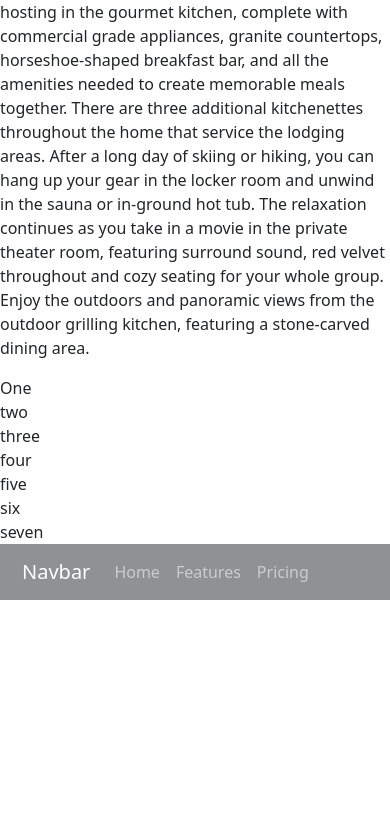
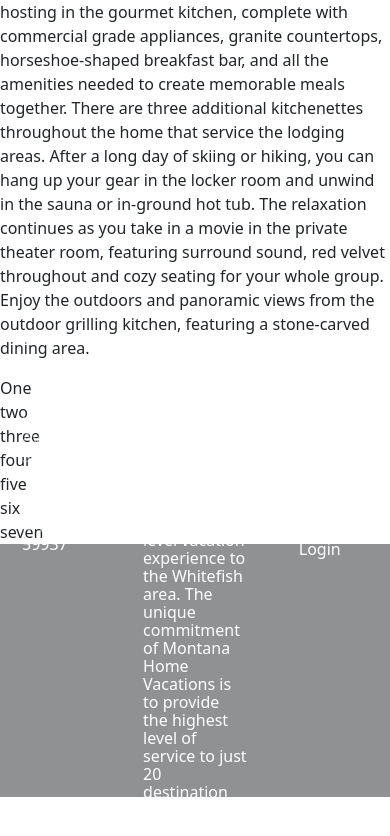
Before and after one commit to mdreesen/northernlights, a React (Create React App) app: page /northern-lights-interior in a window 390 px wide. Shown: the part 1060-1896 px from the top of the page. Before the commit the page ends 1660 px from the top, so only its background shows below. Built offline with nearby package versions, Linux system fonts and the light colour scheme.

Commit message:
designing footer and links for the footer. Need to address mobile and need to get overview and exterior addressed

```diff
--- a/src/App.js
+++ b/src/App.js
@@ -6,7 +6,6 @@ import Footer from './components/Footer';
 
 // Pages
 import Home from './pages/Home';
-
 import Interior from './pages/Interior';
 
 
@@ -17,9 +16,11 @@ function App() {
         <Navigation />
         <div>
           <Route exact path="/" component={Home} />
-          <Route exact path="/northern-lights-interior" component={Interior}/>
+          <Route exact path="/northern-lights-interior" component={Interior} />
         </div>
-        <Footer/>
+        <div className="footer_section">
+          <Footer/>
+        </div>
       </div>
     </Router>
   );
--- a/src/components/Footer/index.js
+++ b/src/components/Footer/index.js
@@ -6,18 +6,36 @@ import Container from 'react-bootstrap/Container'
 
 const Footer = () => {
     return (
-        <>
         <Navbar className="footer" bg="dark" variant="dark">
-        <Container>
-        <Navbar.Brand href="#home">Navbar</Navbar.Brand>
-        <Nav className="me-auto">
-          <Nav.Link href="#home">Home</Nav.Link>
-          <Nav.Link href="#features">Features</Nav.Link>
-          <Nav.Link href="#pricing">Pricing</Nav.Link>
-        </Nav>
-        </Container>
-      </Navbar>
-      </>
+            <Container>
+                {/* <Navbar.Brand href="#home">Navbar</Navbar.Brand> */}
+                <Nav className="footer_sections">
+                    <div className="footer_section_one">
+                        <p className="footer_text">Contact Us</p>
+                        <div className="footer_text_content">
+                            <p>913 Wisconsin Ave., Suite 104</p>
+                            <p>Whitefish, MT 59937</p>
+                        </div>
+                    </div>
+                    <div className="footer_section_two">
+                        <p className="footer_text">About Us</p>
+                        <div className="footer_text_content">
+                            <p>Montana Home Vacations is led by a team of locals with a shared vision for bringing a boutique-level vacation experience to the Whitefish area. The unique commitment of Montana Home Vacations is to provide the highest level of service to just 20 destination homes - creating an exclusive group of properties that offer an unparalleled array of guest and owner services.</p>
+                        </div>
+                    </div>
+                    <div className="footer_section_three">
+                        <p className="footer_text">About Us</p>
+                        <div className="footer_text_content_three">
+                            <a>Guest Reviews</a>
+                            <a>Contact Us</a>
+                            <a>Property</a>
+                            <a>Management</a>
+                            <a>Owner Login</a>
+                        </div>
+                    </div>
+                </Nav>
+            </Container>
+        </Navbar>
     );
 }
 
--- a/src/index.css
+++ b/src/index.css
@@ -10,13 +10,58 @@
 }
 
 .footer {
-  z-index: 200;
-  position: relative !important;
+  left: 0;
+  right: 0;
+  bottom: 0;
+  position: static !important;
+  height: 100%;
+}
+
+.footer_section {
+  height: 30vh;
   width: 100%;
-  padding: 10px;
-  height: 26%;
-  /* position: absolute; */
-  bottom: 0px;
+  left: 0;
+  right: 0;
+  bottom: 0;
+}
+
+.footer_sections {
+  width: 100%;
+  justify-content: space-between;
+}
+
+.footer_section_one {
+  /* width: 30%; */
+  width: 20%;
+}
+
+.footer_section_two {
+  width: 30%;
+}
+
+.footer_section_three {
+  width: 20%;
+  /* display: flex;
+  flex-direction: column;
+  justify-content: space-between;
+  align-items: center; */
+}
+
+.footer_text_content_three {
+  color: white;
+  display: flex;
+  flex-direction: column;
+  justify-content: space-between;
+}
+
+.footer_text {
+  color: white;
+  border-bottom: solid;
+}
+
+.footer_text_content {
+  line-height: 18px;
+  color: white;
 }
 
 .navbar-logo {
@@ -68,15 +113,17 @@
 
 /* about */
 .about {
-  height: 200vh;
+  /* height: 200vh; */
 }
 
 .aboutImgContainer {
   height: 100%;
   width: 100%;
-  display: block;
-  /* margin: 50vh auto 50vh auto; */
   text-align: center;
+  display: flex;
+  flex-direction: column;
+  justify-content: space-between;
+  align-items: center;
 }
 
 .about_one {
@@ -132,6 +179,12 @@
   background-position: center;
   background-size: cover;
   border: none;
+}
+
+.about_divider {
+  border: solid;
+  height: 300px;
+  filter: opacity(0.1);
 }
 
 /* Interior */
--- a/src/pages/About/index.js
+++ b/src/pages/About/index.js
@@ -31,6 +31,7 @@ const About = () => {
                     <div data-aos="fade-in" className="aboutImgContainer">
                         <div className="about_one">
                             <img className="aboutImgOne"></img>
+                            <div className="about_divider"></div>
                             <p className="about_text">Experience the pinnacle of Montana luxury at
                             Northern Lights Lodge - a lavish mountain estate with incredible rustic woodwork,
                     one-of-a-kind high-end furnishings, and breathtaking views.</p>
@@ -39,10 +40,12 @@ const About = () => {
                             <p className="about_text">Located atop Big Mountain in Whitefish and a short drive from Glacier National Park,
                             this incredible four-level home provides the perfect combination of high-end luxury accommodations with quick access
                 to an endless array of outdoor activities.</p>
+                            <div className="about_divider"></div>
                             <img className="aboutImgTwo"></img>
                         </div>
                         <div className="about_three">
                             <img className="aboutImgThree"></img>
+                            <div className="about_divider"></div>
                             <p className="about_text">Northern Lights Lodge is a true ‘ski in ski out’ property,
                 located beside Chair 3 on Whitefish Mountain Resort; providing access to 3,000 acres of award winning slopes.</p>
                         </div>
```
Lines whose indentation alone changed are shown as unchanged.
